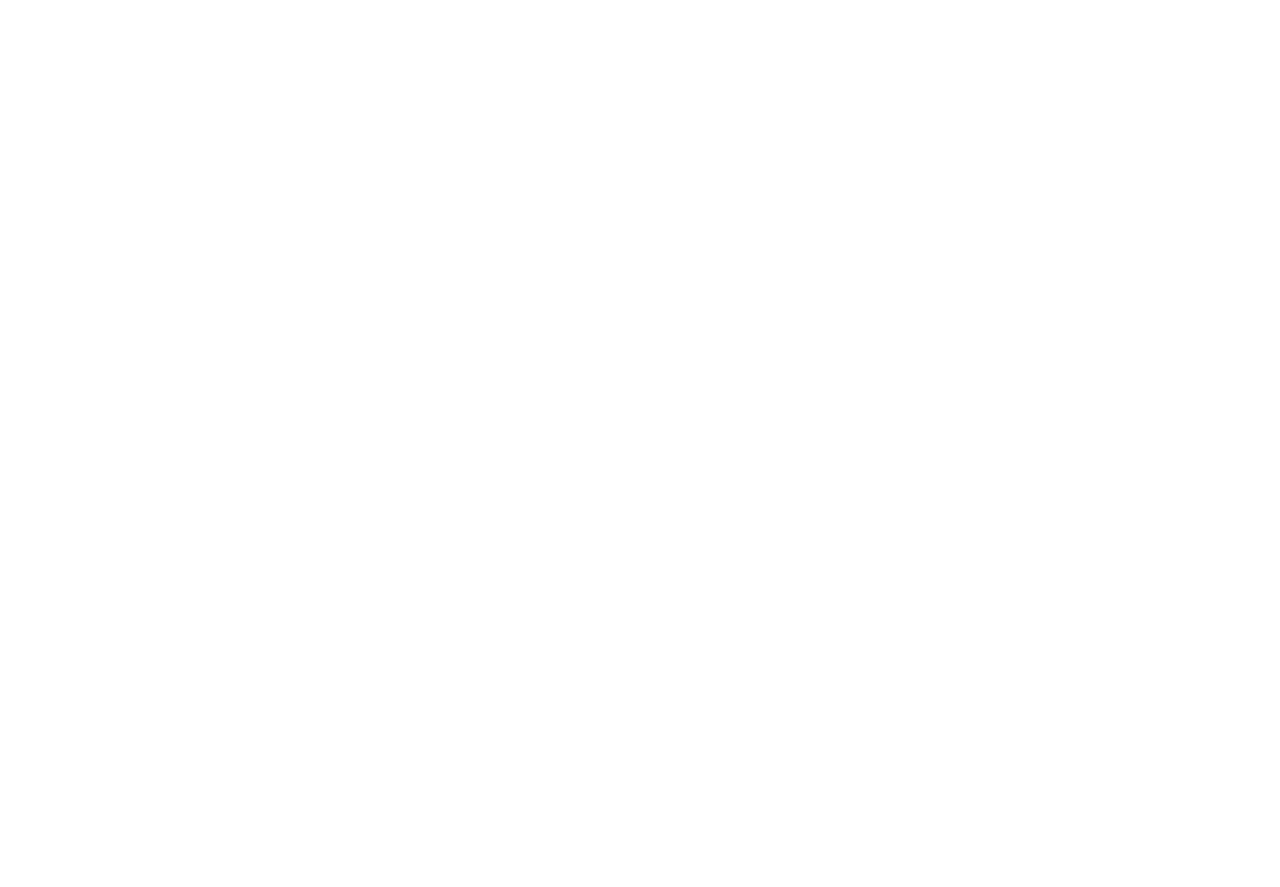
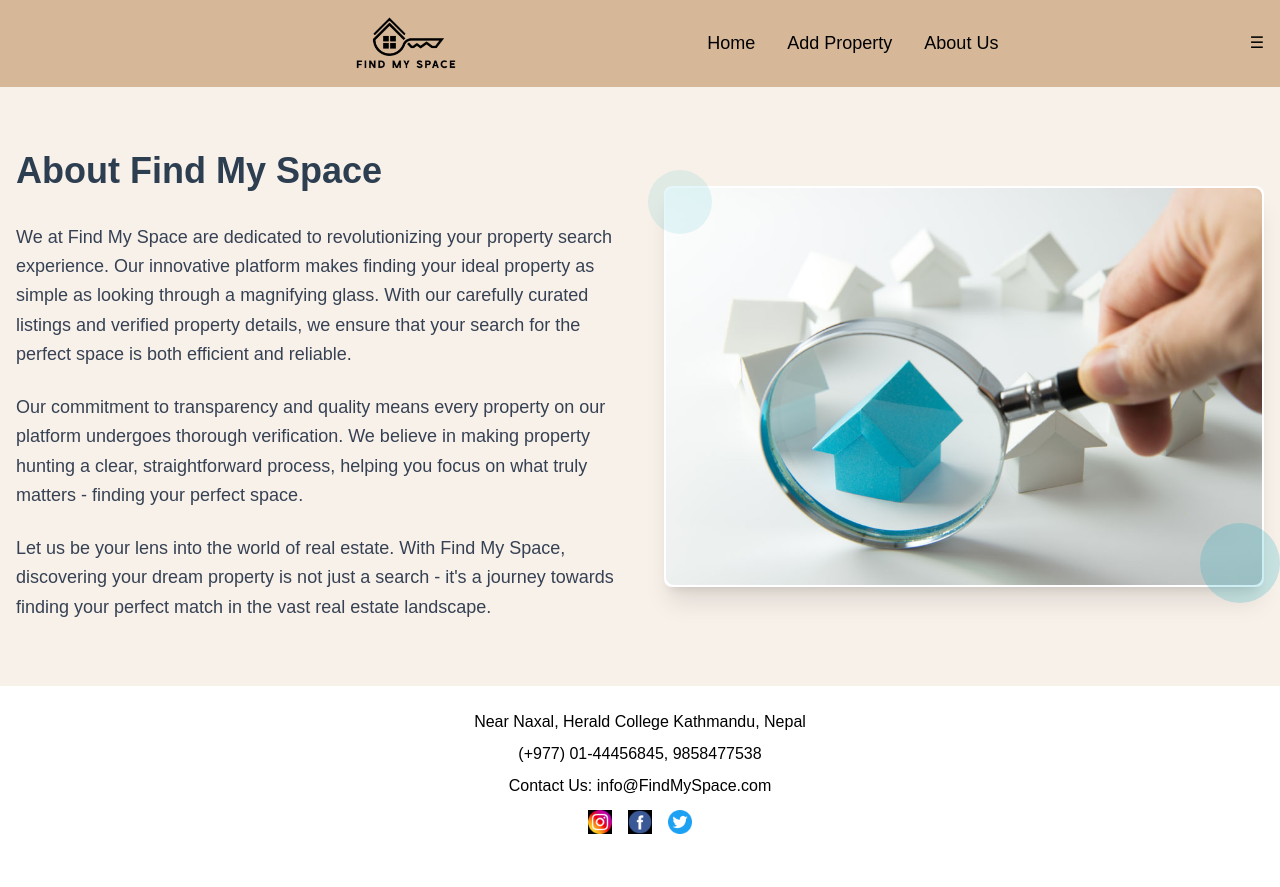
Before and after one commit to rojanshrestha12/FindMySpace, a React (Vite) app in the folder frontend/: page /about in a window 1280 px wide. Before the commit this address had no page. Shown: the top 887 px of the page. Before the commit the page ends 800 px from the top, so only its background shows below. Built offline with nearby package versions, Linux system fonts and the light colour scheme.

Commit message:
aboutus page created

```diff
--- a/frontend/src/App.jsx
+++ b/frontend/src/App.jsx
@@ -8,6 +8,7 @@
 import PropertyListing from "./pages/Dashboard";
 import { auth } from "./auth/firebase";
 import PropertyForm from "./pages/PropertyForm.jsx";
+import About from "./pages/About";
 
 // Protected Route Component
 const ProtectedRoute = ({ element }) => {
@@ -40,6 +41,7 @@
         <Route path="/resetpassword" element={<ResetPassword />} />
         <Route path="/PropertyListing" element={<PropertyListing/>} />
         <Route path="/PropertyForm" element={<PropertyForm/>} />
+        <Route path="/about" element={<About />} />
       </Routes>
     </Router>
   );
--- /dev/null
+++ b/frontend/src/pages/About.jsx
@@ -0,0 +1,103 @@
+import { useState } from "react";
+import { Link } from "react-router-dom";
+
+function About() {
+  const [menuOpen, setMenuOpen] = useState(false);
+
+  return (
+    <div className="bg-[#f8f1ea] min-h-screen flex flex-col justify-between">
+      {/* Navbar */}
+      <nav className="bg-[#d6b899] p-4 flex justify-between items-center">
+        <div className="flex items-center space-x-3">
+          <div className="ml-85">
+            <img src="/assets/logo.png" alt="Logo" className="w-25" />
+          </div>
+        </div>
+        <div className="hidden md:flex space-x-8 text-lg">
+          <Link to="/dashboard" className="text-black">Home</Link>
+          <Link to="/PropertyForm" className="text-black">Add Property</Link>
+          <Link to="/about" className="text-black">About Us</Link>
+        </div>
+        <div className="relative">
+          <button onClick={() => setMenuOpen(!menuOpen)} className="text-black">☰</button>
+          {menuOpen && (
+            <div className="absolute right-0 mt-2 w-40 bg-white border rounded shadow-md">
+              <Link to="/login" className="block px-4 py-2 hover:bg-gray-200">Login</Link>
+              <Link to="/register" className="block px-4 py-2 hover:bg-gray-200">Register</Link>
+            </div>
+          )}
+        </div>
+      </nav>
+
+      {/* Main Content */}
+      <div className="max-w-7xl mx-auto px-4 py-16 flex-grow">
+        <div className="grid grid-cols-1 md:grid-cols-2 gap-12 items-center">
+          {/* Left Column - Text Content */}
+          <div className="space-y-6">
+            <h1 className="text-4xl font-bold mb-8 text-[#2C3E50]">About Find My Space</h1>
+
+            <p className="text-gray-700 text-lg leading-relaxed mb-6">
+              We at Find My Space are dedicated to revolutionizing your property search experience.
+              Our innovative platform makes finding your ideal property as simple as looking through
+              a magnifying glass. With our carefully curated listings and verified property details,
+              we ensure that your search for the perfect space is both efficient and reliable.
+            </p>
+
+            <p className="text-gray-700 text-lg leading-relaxed mb-6">
+              Our commitment to transparency and quality means every property on our platform
+              undergoes thorough verification. We believe in making property hunting a clear,
+              straightforward process, helping you focus on what truly matters - finding your
+              perfect space.
+            </p>
+
+            <p className="text-gray-700 text-lg leading-relaxed">
+              Let us be your lens into the world of real estate. With Find My Space,
+              discovering your dream property is not just a search - it's a journey towards
+              finding your perfect match in the vast real estate landscape.
+            </p>
+          </div>
+
+          {/* Right Column - Image */}
+          <div className="relative">
+            <div className="bg-white p-0.5 rounded-lg shadow-xl hover:shadow-2xl transition-shadow duration-300">
+              <img
+                src="/assets/about.jpg"
+                alt="Property Search Illustration"
+                className="w-full h-auto rounded-lg object-cover"
+              />
+              <div className="absolute -bottom-4 -right-4 bg-[#00A3B8] w-20 h-20 rounded-full opacity-20"></div>
+              <div className="absolute -top-4 -left-4 bg-[#00A3B8] w-16 h-16 rounded-full opacity-10"></div>
+            </div>
+          </div>
+        </div>
+      </div>
+
+      {/* Footer */}
+      <footer className="text-center bg-white">
+        <div className="relative">
+          <img src="/assets/footer.png" alt="Footer Background" className="w-full object-cover" />
+
+          <div className="absolute inset-0 flex flex-col items-center justify-center text-center p-4 mb-50">
+            <p className="text-black bg-opacity-40 px-3 py-1 rounded-lg">
+              Near Naxal, Herald College Kathmandu, Nepal
+            </p>
+            <p className="text-black bg-opacity-40 px-3 py-1 rounded-lg">
+              (+977) 01-44456845, 9858477538
+            </p>
+            <p className="text-black bg-opacity-40 px-3 py-1 rounded-lg">
+              Contact Us: info@FindMySpace.com
+            </p>
+
+            <div className="flex justify-center space-x-4 mt-2">
+              <Link to="#"><img src="/assets/instagram.png" alt="Instagram" className="w-6" /></Link>
+              <Link to="#"><img src="/assets/facebook.png" alt="Facebook" className="w-6" /></Link>
+              <Link to="#"><img src="/assets/twitter.png" alt="Twitter" className="w-6" /></Link>
+            </div>
+          </div>
+        </div>
+      </footer>
+    </div>
+  );
+}
+
+export default About;
```
Also changed, not shown: frontend/public/assets/about.jpg (added), 1 other file (tests, documents, lock files or other folders).
